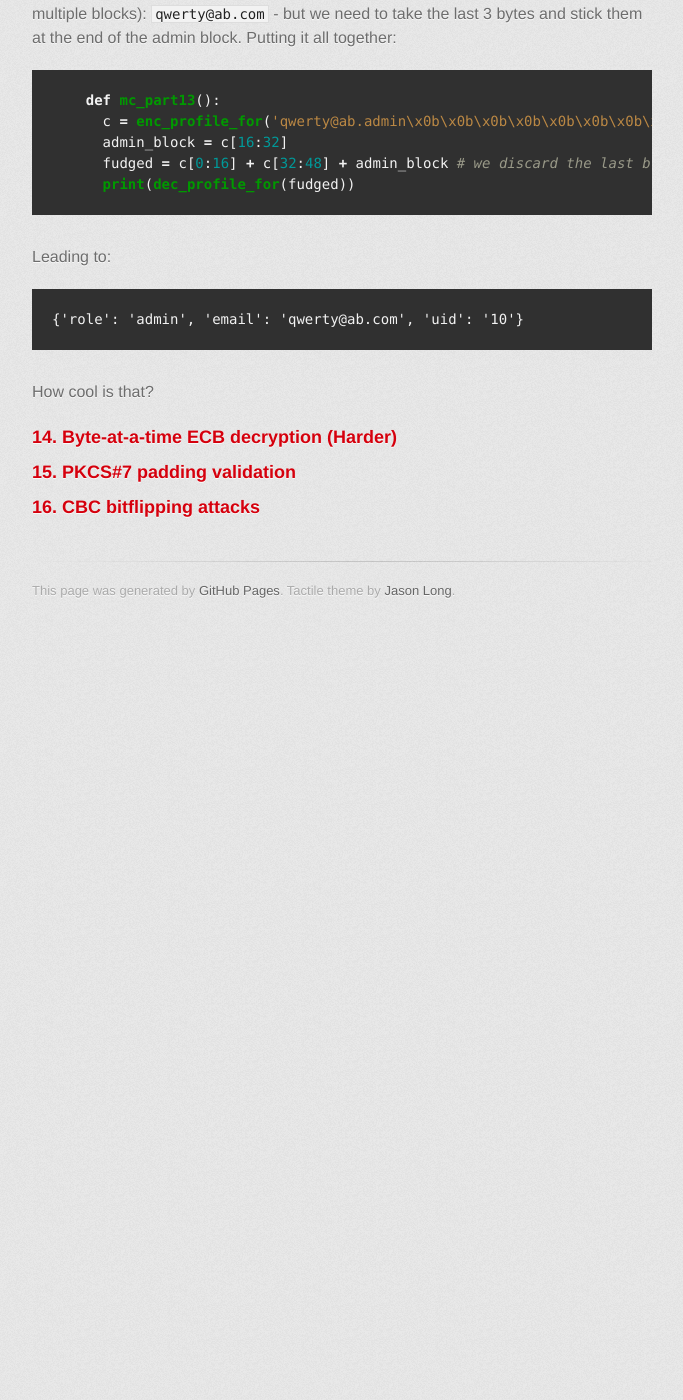
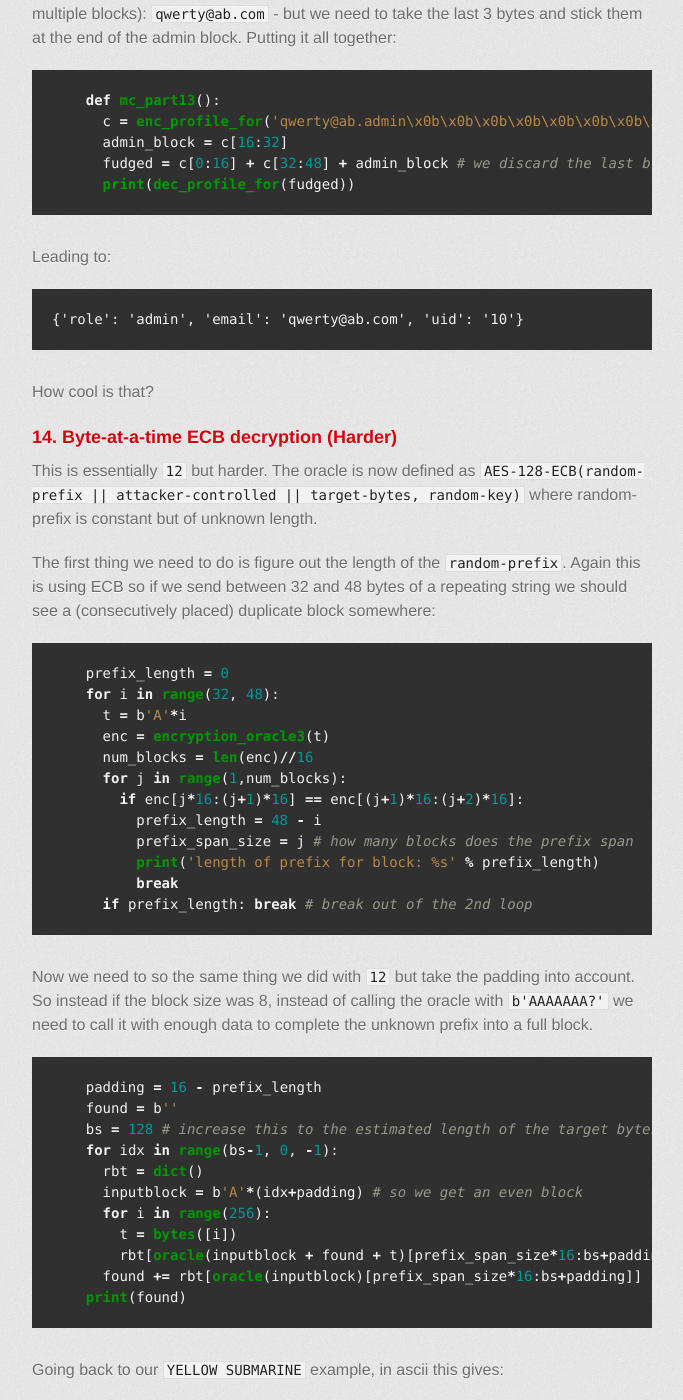
Before and after one commit to axiomiety/axiomiety.github.io, a Jekyll site: the page built from writeups/cryptopals2.markdown, in a window 1280 px wide and 1400 px high, scrolled down 6705 px. Shown: the whole window, without its empty margins (298-981 px from the left). Built offline with Jekyll 4.4.1, drawn with Linux system fonts in a browser that asks for light colours; nearby versions of some CDN libraries; some web fonts are replaced; before the commit the page ends 7335 px from its top, so only the background shows below that; some of the changed text lies outside the part shown.

Commit message:
2.14 done

```diff
--- a/writeups/cryptopals2.markdown
+++ b/writeups/cryptopals2.markdown
@@ -276,6 +276,74 @@ How cool is that?
 
 ### 14. Byte-at-a-time ECB decryption (Harder) ###
 
+This is essentially `12` but harder. The oracle is now defined as `AES-128-ECB(random-prefix || attacker-controlled || target-bytes, random-key)` where random-prefix is constant but of unknown length.
+
+The first thing we need to do is figure out the length of the `random-prefix`. Again this is using ECB so if we send between 32 and 48 bytes of a repeating string we should see a (consecutively placed) duplicate block somewhere:
+
+{% highlight python %}
+    prefix_length = 0
+    for i in range(32, 48):
+      t = b'A'*i
+      enc = encryption_oracle3(t)
+      num_blocks = len(enc)//16
+      for j in range(1,num_blocks):
+        if enc[j*16:(j+1)*16] == enc[(j+1)*16:(j+2)*16]:
+          prefix_length = 48 - i
+          prefix_span_size = j # how many blocks does the prefix span
+          print('length of prefix for block: %s' % prefix_length)
+          break
+      if prefix_length: break # break out of the 2nd loop
+{% endhighlight %}
+
+Now we need to so the same thing we did with `12` but take the padding into account. So instead if the block size was 8, instead of calling the oracle with `b'AAAAAAA?'` we need to call it with enough data to complete the unknown prefix into a full block.
+
+{% highlight python %}
+    padding = 16 - prefix_length
+    found = b''
+    bs = 128 # increase this to the estimated length of the target bytes
+    for idx in range(bs-1, 0, -1):
+      rbt = dict()
+      inputblock = b'A'*(idx+padding) # so we get an even block
+      for i in range(256):
+        t = bytes([i])
+        rbt[oracle(inputblock + found + t)[prefix_span_size*16:bs+padding]] = t
+      found += rbt[oracle(inputblock)[prefix_span_size*16:bs+padding]]
+    print(found)
+{% endhighlight %}
+
+Going back to our `YELLOW SUBMARINE` example, in ascii this gives:
+
+    1. |random-prefix + padding (say AAA)|AAAAAAAY|ELLOWSUBM|ARINE + PKCS#7 padding|
+    2. |random-prefix + padding (say AAA)|AAAAAAYE|LLOWSUBMA|RINE + PKCS#7 padding|
+    2. |random-prefix + padding (say AAA)|AAAAAYEL|LOWSUBMAR|INE + PKCS#7 padding|
+
+Yielding the same lyrics. The only tricky bit was accounting for `random-prefix`.
+
 ### 15. PKCS#7 padding validation ###
 
+Heh. We already did this as part of `9` - `unpad`.
+
 ### 16. CBC bitflipping attacks ###
+
+For this, we are asked to create another oracle:
+
+{% highlight python %}
+    def enc_userdata(u, key=RANDOM_AES_KEY):
+      prefix = b'comment1=cooking%20MCs;userdata='
+      postfix = b';comment2=%20like%20a%20pound%20of%20bacon'
+      # quote out/remove ; and = in user input
+      u = u.replace(';', '')
+      u = u.replace('=', '')
+      plaintext = prefix + bytes(u, 'ascii') + postfix
+
+      from Crypto.Cipher import AES
+      cr = AES.new(key, AES.MODE_CBC, b'\x00'*16) # 0'ed IV
+      print(plaintext)
+      return cr.encrypt(crypto_utils.pad(plaintext))
+
+    def validate_admin(u, key=RANDOM_AES_KEY):
+      from Crypto.Cipher import AES
+      cr = AES.new(key, AES.MODE_CBC, b'\x00'*16)
+      dec = crypto_utils.unpad(cr.decrypt(u)).decode('cp437')
+      return b';admin=true;' in dec # let's not worry about splitting etc...
+{% endhighlight %}
```
